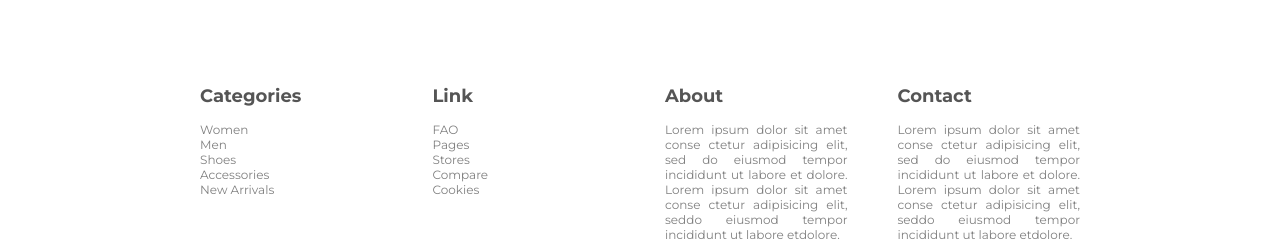
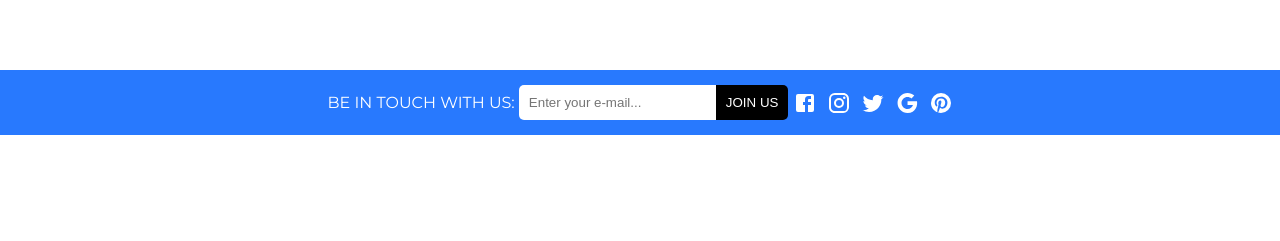
Before and after one commit to kunal-arya/E-commerce-App, a React (Vite) app in the folder client/: page / in a window 1280 px wide. Shown: the part 3017-3258 px from the top of the page. Built offline with nearby package versions, Linux system fonts and the light colour scheme.

Commit message:
Contact Component

```diff
--- /dev/null
+++ b/client/src/components/Contact/Contact.jsx
@@ -0,0 +1,27 @@
+import "./Contact.scss";
+import FacebookIcon from "@mui/icons-material/Facebook";
+import InstagramIcon from "@mui/icons-material/Instagram";
+import TwitterIcon from "@mui/icons-material/Twitter";
+import GoogleIcon from "@mui/icons-material/Google";
+import PinterestIcon from "@mui/icons-material/Pinterest";
+
+export default function Contact() {
+    return (
+        <div className="contact">
+            <div className="wrapper">
+                <span>BE IN TOUCH WITH US:</span>
+                <div className="mail">
+                    <input type="text" placeholder="Enter your e-mail..." />
+                    <button>JOIN US</button>
+                </div>
+                <div className="icons">
+                    <FacebookIcon />
+                    <InstagramIcon />
+                    <TwitterIcon />
+                    <GoogleIcon />
+                    <PinterestIcon />
+                </div>
+            </div>
+        </div>
+    )
+}
--- /dev/null
+++ b/client/src/components/Contact/Contact.scss
@@ -0,0 +1,35 @@
+ .contact {
+    background-color: #2879fe;
+    color: white;
+    padding: 15px;
+    display: flex;
+    justify-content: center;
+    align-items: center;
+
+    .wrapper {
+        display: flex;
+        align-items: center;
+        justify-content: space-between;
+        width: 50%;
+
+
+        input {
+            padding: 10px;
+            border: none;
+            border-radius: 5px 0 0 5px;
+        }
+
+        button {
+            color: white;
+            padding: 10px;
+            background-color: black;
+            border-radius: 0 5px 5px 0;
+            border: none;
+        }
+
+        .icons {
+            display: flex;
+            gap: 10px;
+        }
+    }
+ }
--- a/client/src/components/Slider/Slider.jsx
+++ b/client/src/components/Slider/Slider.jsx
@@ -27,7 +27,7 @@
         },5000)
 
         return () => clearInterval(slider)
-    },[])
+    },[currentSlide])
 
     return (
         <div className="slider">
--- a/client/src/pages/Home/Home.jsx
+++ b/client/src/pages/Home/Home.jsx
@@ -1,6 +1,8 @@
 import Slider from "../../components/Slider/Slider.jsx"
 import FeaturedProducts from "../../components/FeaturedProducts/FeaturedProducts.jsx"
 import Categories from "../../components/Categories/Categories.jsx"
+import Contact from "../../components/Contact/Contact.jsx"
+import "./Home.scss"
 
 export default function Home() {
     return (
@@ -9,6 +11,7 @@
             <FeaturedProducts type="Featured" />
             <Categories />
             <FeaturedProducts type="Trending" />
+            <Contact />
         </div>
     )
 }
--- a/client/src/pages/Product/Product.jsx
+++ b/client/src/pages/Product/Product.jsx
@@ -1,3 +1,5 @@
+import "./Product.scss"
+
 export default function Product() {
     return (
         <h1>Product</h1>
--- a/client/src/pages/Products/Products.jsx
+++ b/client/src/pages/Products/Products.jsx
@@ -1,3 +1,5 @@
+import "./Products.scss"
+
 export default function Products() {
     return (
         <h1>Products</h1>
```
Also changed, not shown: client/src/pages/Home/Home.scss (added), client/src/pages/Product/Product.scss (added), client/src/pages/Products/Products.scss (added).
